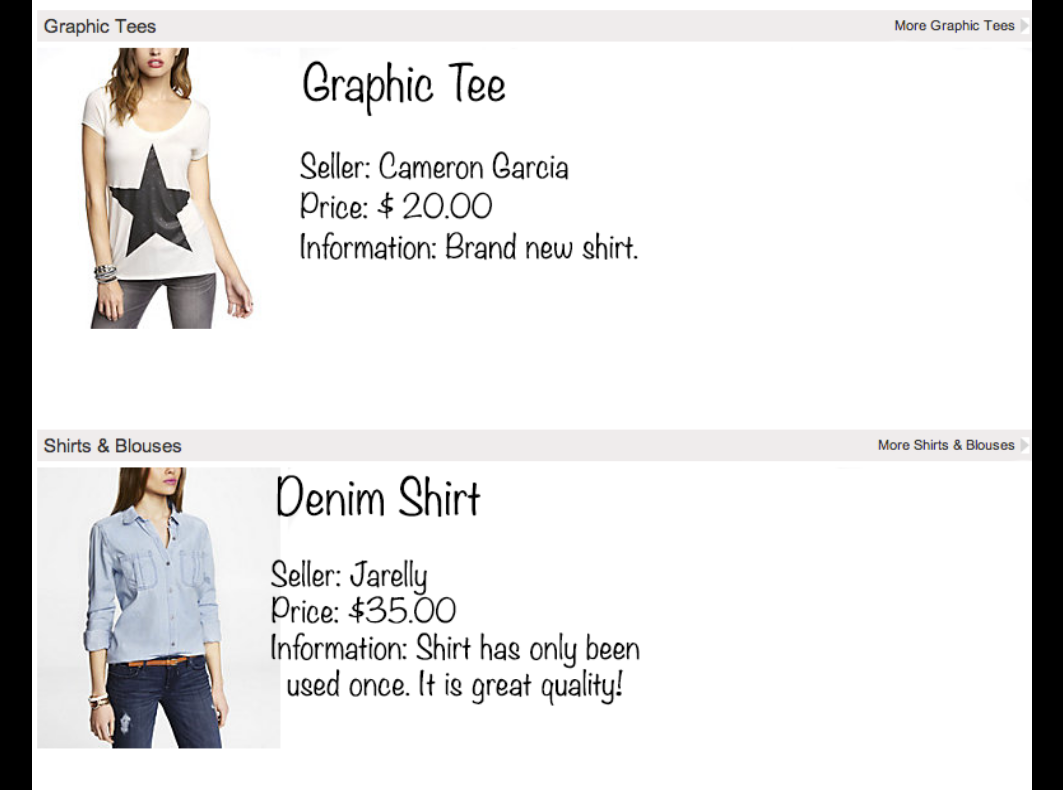
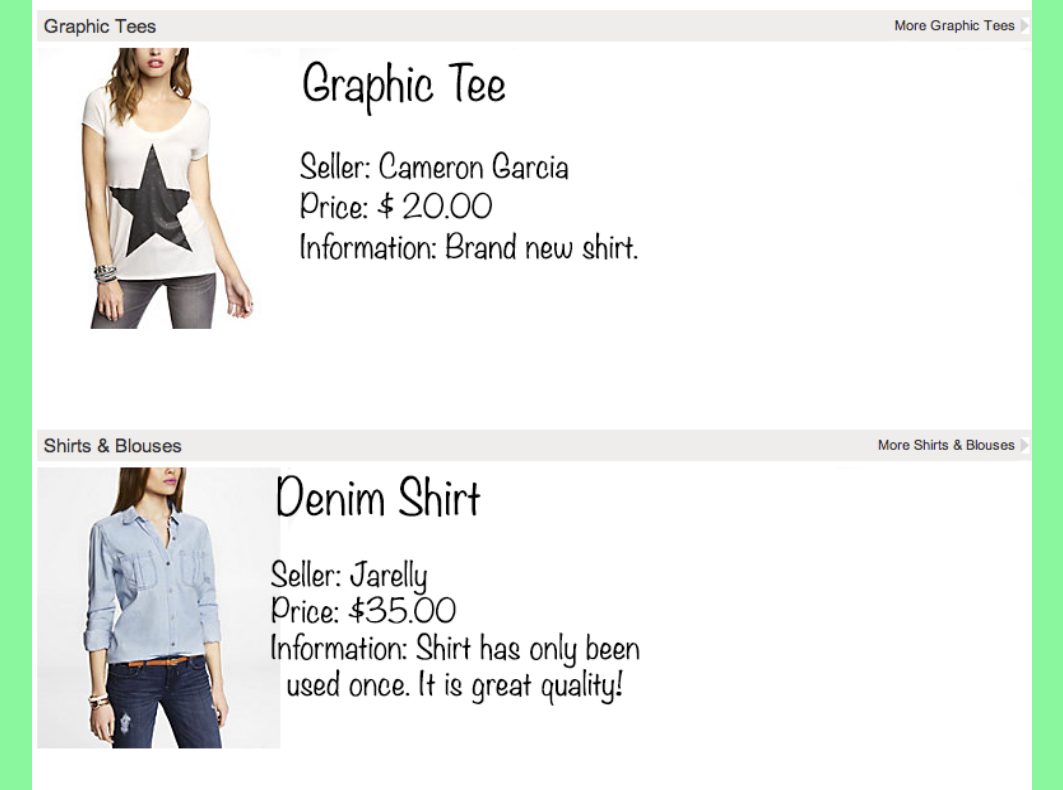
Before and after one commit to jocelyn6565/StyleMe, a plain HTML site: page shop.html in a window 1280 px wide. Shown: the part 396-1186 px from the top of the page, without its empty margins (108-1171 px from the left). Drawn offline with Linux system fonts and the light colour scheme; a web font is replaced by a local one.

Commit message:
color change

```diff
--- a/shop.html
+++ b/shop.html
@@ -28,7 +28,7 @@
 
   </head>
 
-  <body  bgcolor="#000000">
+  <body  bgcolor="#8AF69E">
 
  <div>
     <div class='centertext'> <img src="stylemelogo copy.png" width="450" height="250"></div>
```
